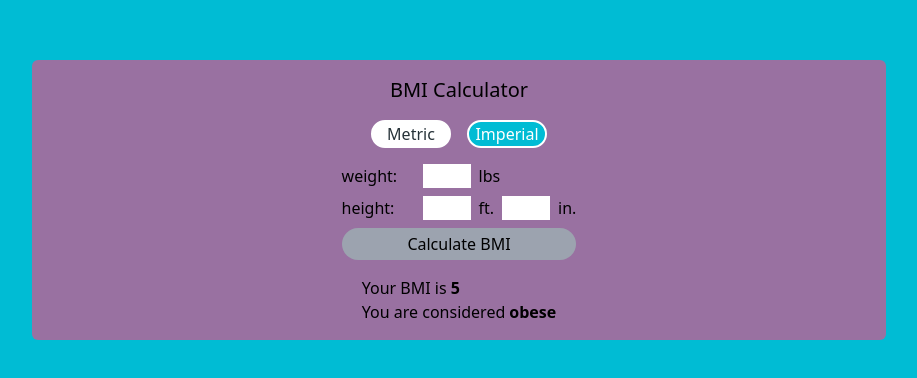
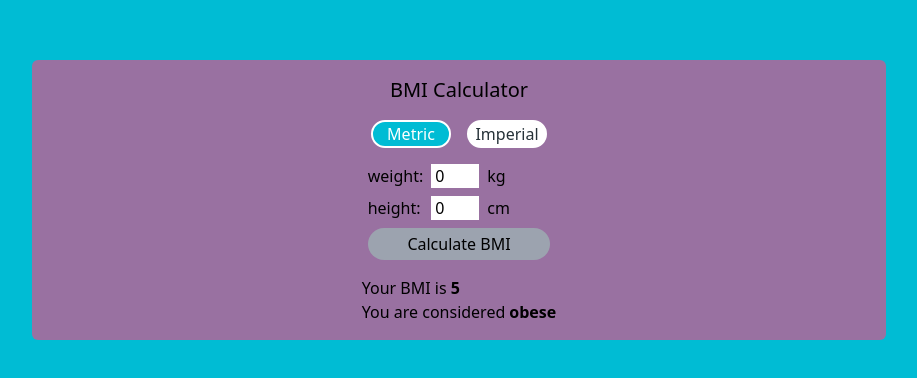
Before and after one commit to jakovid/fitspectrum-frontend, a Next.js app: page /calculators/bmi in a window 1280 px wide. Shown: the part 200-578 px from the top of the page, without its empty margins (181-1098 px from the left). Built offline with nearby package versions, Linux system fonts and the light colour scheme.

Commit message:
trying to workout the state

```diff
--- a/pages/calculators/bmi.tsx
+++ b/pages/calculators/bmi.tsx
@@ -3,11 +3,11 @@ export default function bmi() {
     type MeasurementSystem = 'imperial' | 'metric';
     type BMITypes = "underweight" | "normal" | "overweight" | "obese"
 
-    let [measurementType, setMeasurementType] = useState<MeasurementSystem>("imperial");
+    let [measurementType, setMeasurementType] = useState<MeasurementSystem>("metric");
     let [bmiType, setBmiType] = useState<BMITypes | null>(null);
-    let [bmiCalculation, setBmiCalculation] = useState<number | null>(null);
-    let [heightMetric, setHeightMetric] = useState<number | null>(null);
-    let [weightMetric, setWeightMetric] = useState<number | null>(null);
+    let [bmiCalculation, setBmiCalculation] = useState<number | null>(0);
+    let [heightMetric, setHeightMetric] = useState<number>(0);
+    let [weightMetric, setWeightMetric] = useState<number>(0);
 
     function calculateBMI(){
         console.log("calcin' bro")
@@ -29,18 +29,16 @@ export default function bmi() {
                 <div className="grid grid-cols-3 gap-2 w-full">
                     <label className="col-span-1">weight:</label>
                     <div className="col-span-2 flex gap-2">
-                        <input type="number" className="text-black w-12"></input>
-                        <div>{measurementType == "imperial" ? "lbs" : "kg"}</div>
+                        <input value={weightMetric} type="number" className="text-black w-12 pl-1" />
+                        <div>kg</div>
                     </div>
                 </div>
 
                 <div className="grid grid-cols-3 gap-2 w-full">
                     <label className="col-span-1">height:</label>
                     <div className="col-span-2 flex gap-2">
-                        <input type="number" className="text-black w-12"></input>
+                        <input value={heightMetric} type="number" className="text-black w-12 pl-1"></input>
                         <div>{measurementType == "imperial" ? "ft." : "cm"}</div>
-                        <input type="number" className={`text-black ${measurementType == "imperial" ? "w-12" : "hidden"}`}></input>
-                        <div>{measurementType == "imperial" ? "in." : ""}</div>
                     </div>
                 </div>
 
```
